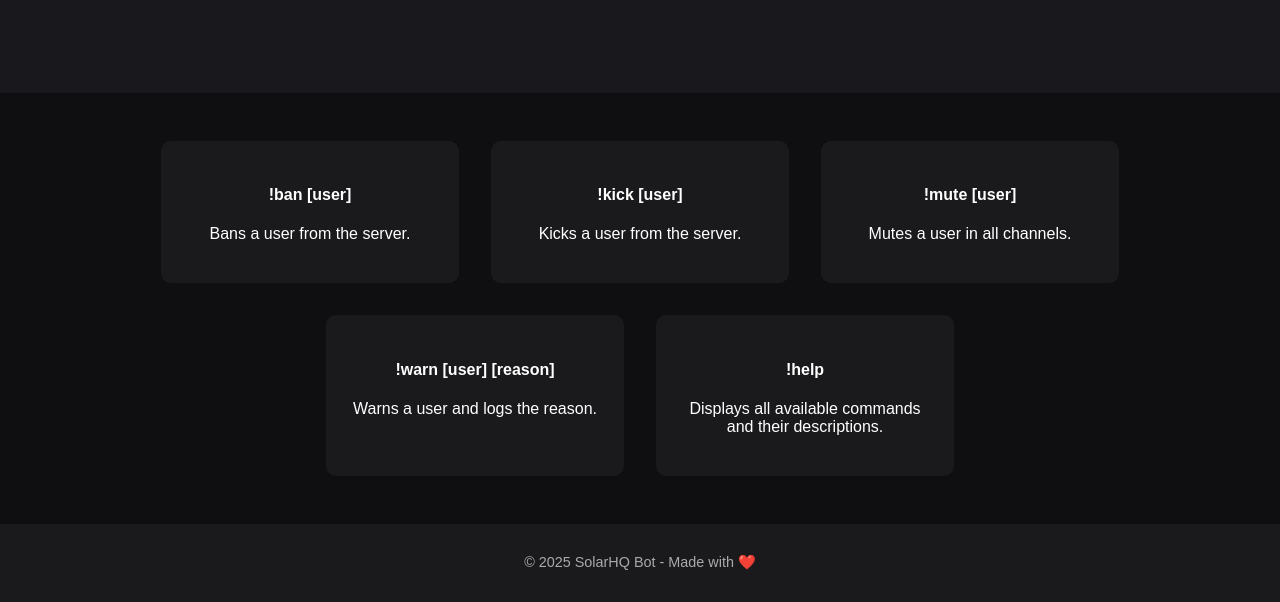
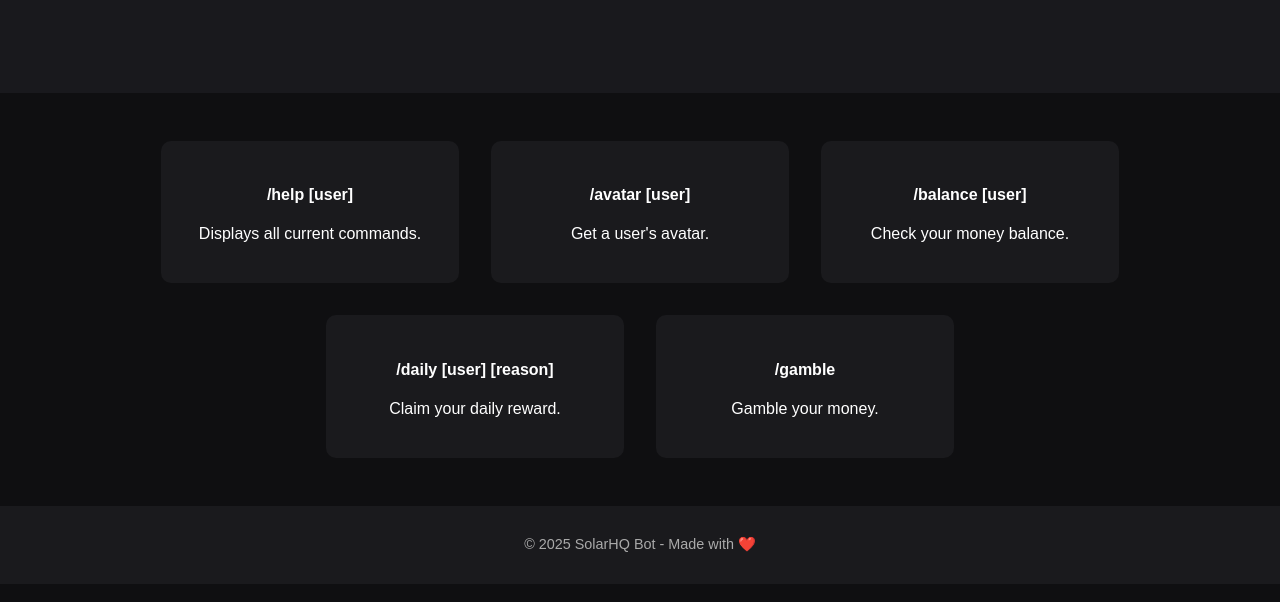
Before and after one commit to poop1212121/SolarHQ-Website, a plain HTML site: page commands.html in a window 1280 px wide. Shown: the part 257-859 px from the top of the page. Drawn offline with Linux system fonts and the light colour scheme.

Commit message:
Update commands.html

```diff
--- a/commands.html
+++ b/commands.html
@@ -24,24 +24,24 @@
   <section class="features">
     <div class="feature-grid">
       <div class="feature">
-        <h4>!ban [user]</h4>
-        <p>Bans a user from the server.</p>
+        <h4>/help [user]</h4>
+        <p>Displays all current commands.</p>
       </div>
       <div class="feature">
-        <h4>!kick [user]</h4>
-        <p>Kicks a user from the server.</p>
+        <h4>/avatar [user]</h4>
+        <p>Get a user's avatar.</p>
       </div>
       <div class="feature">
-        <h4>!mute [user]</h4>
-        <p>Mutes a user in all channels.</p>
+        <h4>/balance [user]</h4>
+        <p>Check your money balance.</p>
       </div>
       <div class="feature">
-        <h4>!warn [user] [reason]</h4>
-        <p>Warns a user and logs the reason.</p>
+        <h4>/daily [user] [reason]</h4>
+        <p>Claim your daily reward.</p>
       </div>
       <div class="feature">
-        <h4>!help</h4>
-        <p>Displays all available commands and their descriptions.</p>
+        <h4>/gamble</h4>
+        <p>Gamble your money.</p>
       </div>
     </div>
   </section>
```
